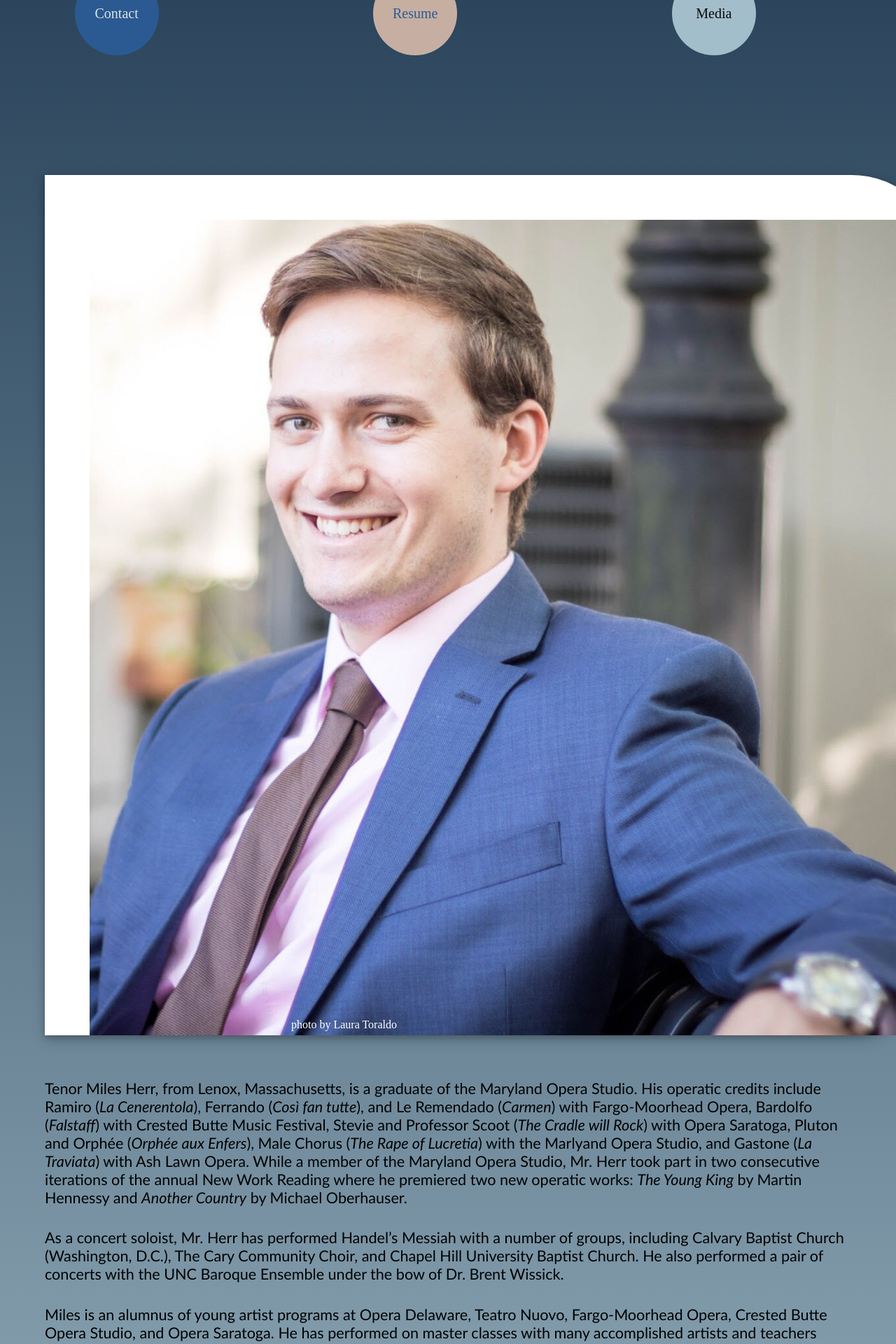
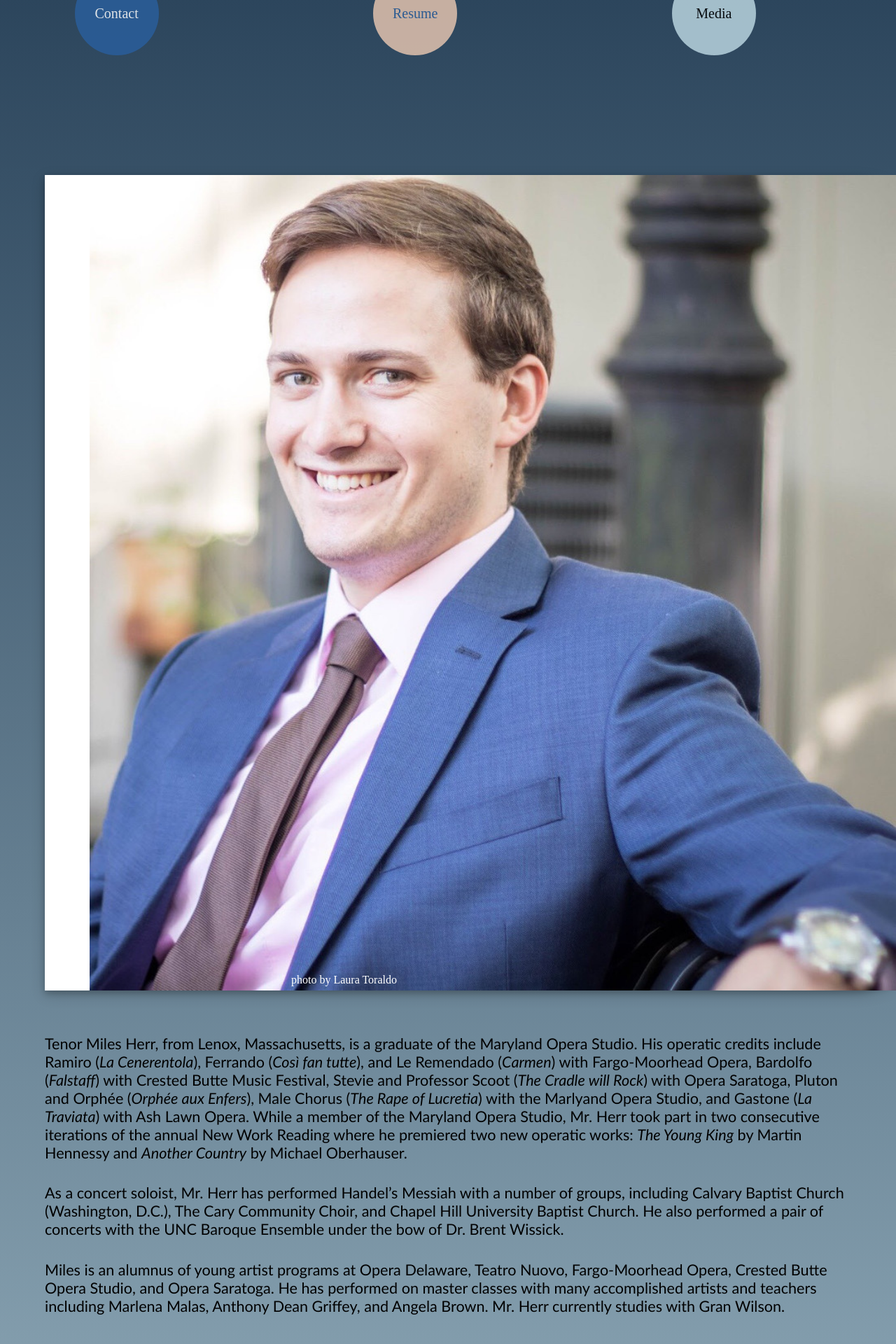
Before and after one commit to leemlb06pmi/leemlb06pmi.github.io, a Jekyll site: the page built from index.html, in a window 1280 px wide. Shown: the part 766-2686 px from the top of the page at 70% size. Built offline with Jekyll 4.4.1, drawn with Linux system fonts in a browser that asks for light colours.

Commit message:
Update main.css

```diff
--- a/css/main.css
+++ b/css/main.css
@@ -59,23 +59,19 @@ img{
 }
 
 .home{
-	padding: 5% 5% 0% 5%;
 	width:100%;
-	border-radius: 0 15% 15% 0;
+	border-radius: 0 10% 10% 0;
 }
 
 blockquote.home_oppo{
 	background-color:rgba(170,149,166,.7);
-	/*border-radius: 50% 0% 50% 0%;*/
 	margin:10% 0% 2.5% 0%;
 	padding-top:5%;
 	padding-bottom:5%;
 }
 
 .back{
-	background-image: /*url("https://leemlb06pmi.github.io/photos/beach.jpg"),
-		url("https://leemlb06pmi.github.io/photos/rock_backdrop.jpg"),*/
-		linear-gradient(180deg, rgb(20,45,70), rgb(184,211,222));
+	background-image: linear-gradient(180deg, rgb(20,45,70), rgb(184,211,222));
 	background-size:100%;
 	/*background-repeat:no-repeat;
 	background-position: top;*/
@@ -83,7 +79,6 @@ blockquote.home_oppo{
 
 nav ul {
 	background-color:rgba(255,255,255,0)
-	/*background-color:rgba(42,94,155,0.5);*/
     	font-family:'Helvetica', 'Arial', 'Sans-Serif';
     	padding: 2.5%;
 	margin: auto;
```
